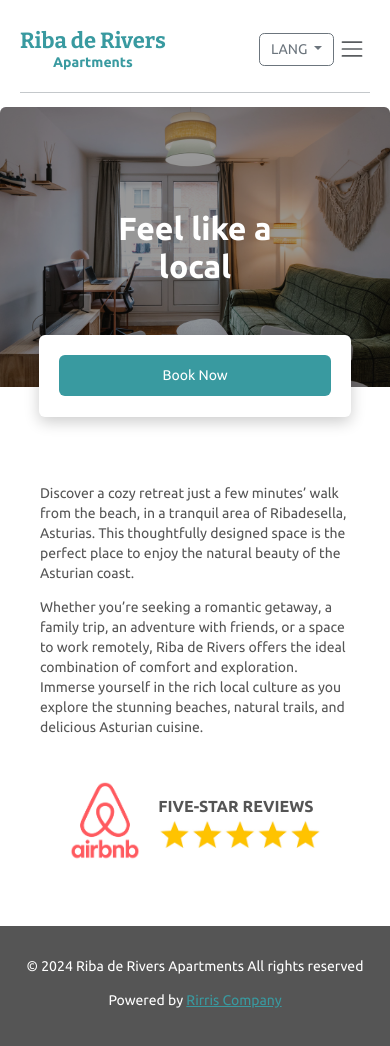
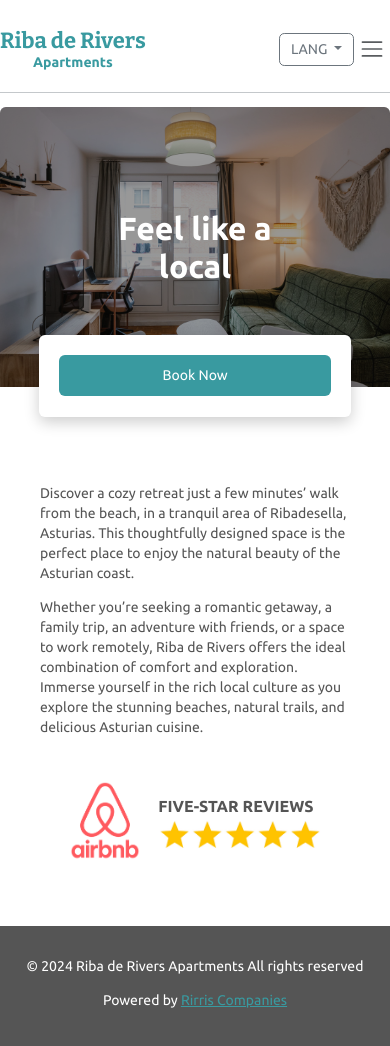
Before and after one commit to rivers07-maker/riba-de-rivers, a plain HTML site: page index.html in a window 390 px wide. Drawn offline with nearby package versions, Linux system fonts and the light colour scheme.

Commit message:
refactor: Header Size

```diff
--- a/css/home-styles.css
+++ b/css/home-styles.css
@@ -137,10 +137,6 @@ header {
 /* Responsiveness for Header */
 @media (max-width: 991px) {
 
-    header {
-        margin: 0 20px;
-    }
-
     .navbar-toggler {
         padding-left: 0;
         padding-right: 0;
@@ -166,7 +162,6 @@ header {
     .navbar-2 .navbar-nav {
         text-align: center;
     }
-
 
     .navbar-2 .navbar-nav .nav-link {
         text-transform: uppercase;
--- a/index.html
+++ b/index.html
@@ -174,7 +174,7 @@
     <footer>
         <div class="container-fluid bottom-navigation">
             <p>&copy; 2024 Riba de Rivers Apartments All rights reserved</p>
-            <p>Powered by <a href="#">Rirris Company</a></p>
+            <p>Powered by <a href="#">Rirris Companies</a></p>
         </div>
     </footer>
 
```
